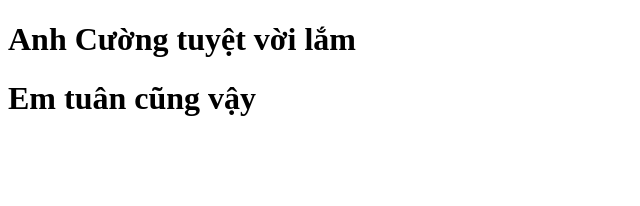
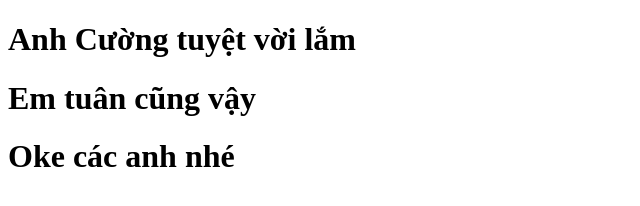
Before and after one commit to khanhlinh1808/GIT_project, a plain HTML site: page index.html in a window 1280 px wide. Shown: the whole page, without its empty margins (0-640 px from the left). Drawn offline with Linux system fonts and the light colour scheme.

Commit message:
add new context

```diff
--- a/index.html
+++ b/index.html
@@ -11,6 +11,7 @@
 <body>
     <h1>Anh Cường tuyệt vời lắm</h1>
     <h1>Em tuân cũng vậy</h1>
+    <h1>Oke các anh nhé</h1>
 </body>
 
 </html>
```
